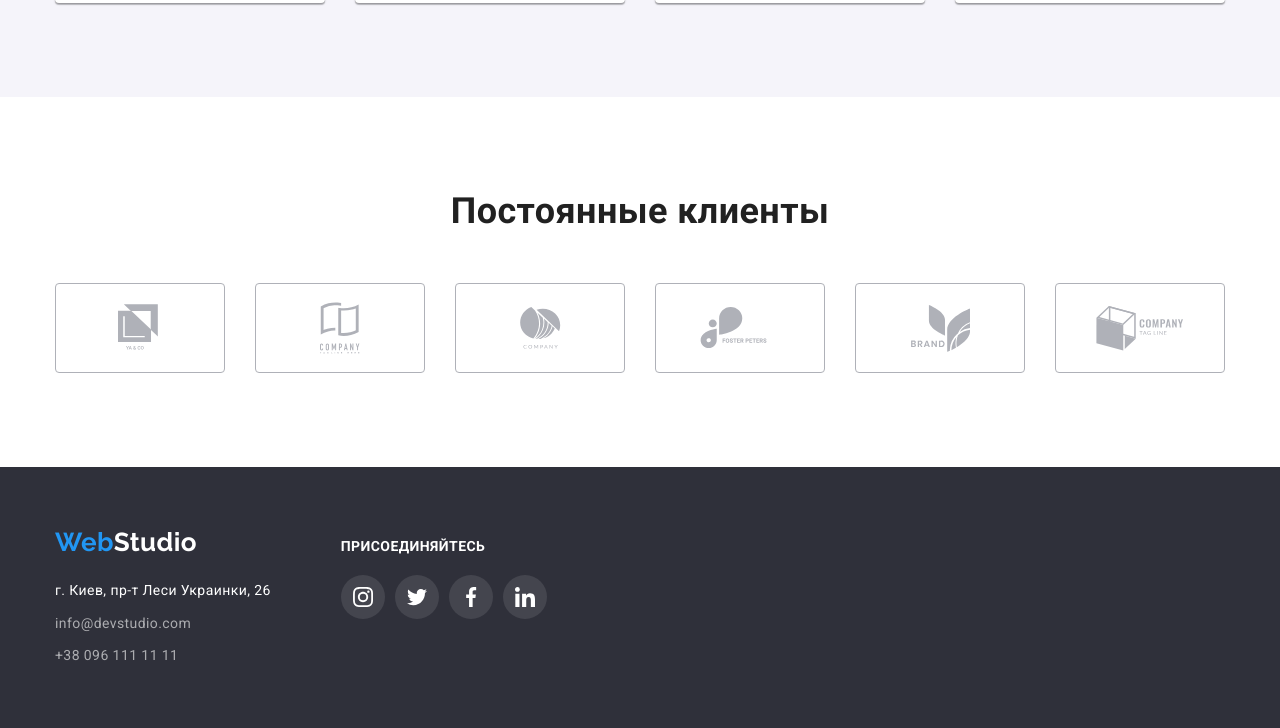
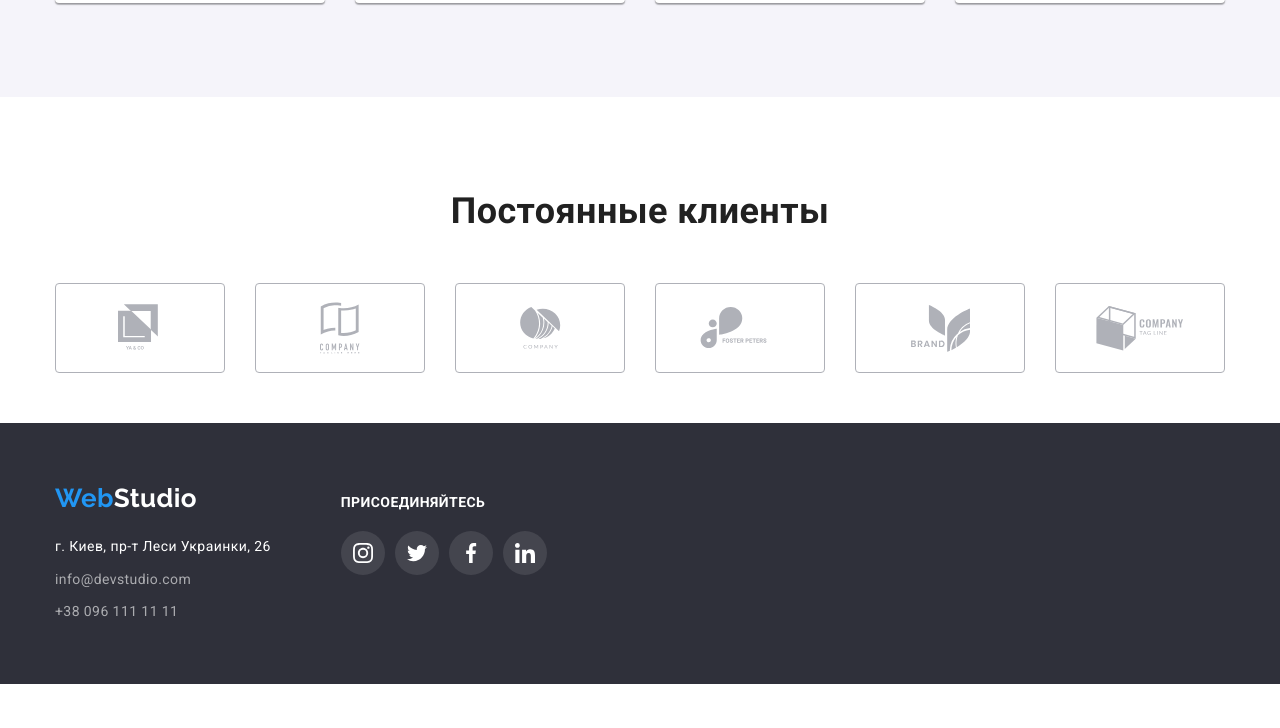
Before and after one commit to Oleg-Khakhuda/goit-markup-hw-04, a plain HTML site: page index.html in a window 1280 px wide. Shown: the part 2206-2934 px from the top of the page. After the commit the page ends 2890 px from the top, so only its background shows below. Drawn offline with nearby package versions, Linux system fonts and the light colour scheme.

Commit message:
Добавляет team-card .description горизонтальные паддинги
исправляет паддинги на футере и постоянных клиентах

```diff
--- a/css/styles.css
+++ b/css/styles.css
@@ -389,8 +389,7 @@ img {
 }
 
 .team-card .description {
-  padding-top: 30px;
-  padding-bottom: 30px;
+  padding: 30px 32px 30px 32px;
   justify-content: center;
 }
 
@@ -403,8 +402,12 @@ img {
   text-align: center;
   color: var(--title-text-color);
 
-  margin-top: 94px;
   margin-bottom: 50px;
+}
+
+.clients {
+  padding-top: 94px;
+  padding-bottom: 50px;
 }
 
 .list-customers {
@@ -426,8 +429,6 @@ img {
   fill: #AFB1B8;
   margin-left: 30px;
   margin-top: 30px;
-
-  flex-basis: calc(100%-180px) / 6;
 }
 
 .list-customers .link:hover,
@@ -444,7 +445,8 @@ img {
 
 .footer {
   background-color: var(--background-section-color);
-  padding-bottom: 0px;
+  padding-top: 60px;
+  padding-bottom: 60px;
 }
 
 .footer-item {
@@ -491,8 +493,8 @@ img {
 
 .connection {
   display: inline-block;
-  padding-top: 72px;
-  padding-bottom: 100px;
+  padding-top: 12px;
+  padding-bottom: 40px;
 }
 
 .text-connection {
@@ -525,8 +527,6 @@ img {
 
 .footer-contacts {
   display: inline-block;
-  padding-top: 60px;
-  padding-bottom: 60px;
 }
 
 .footer-contacts:not(:last-child) {
```
